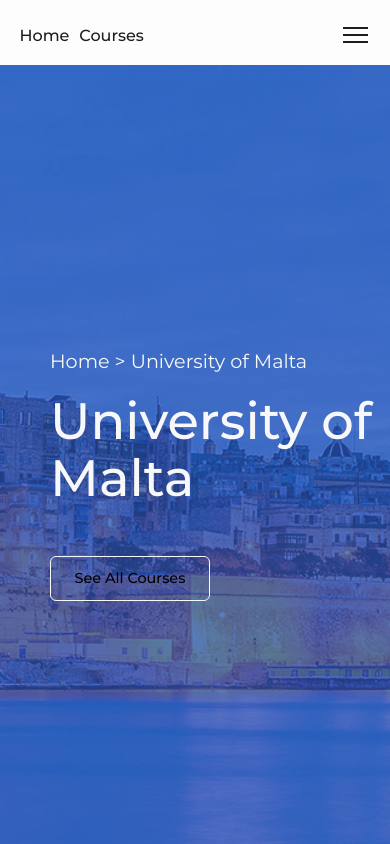
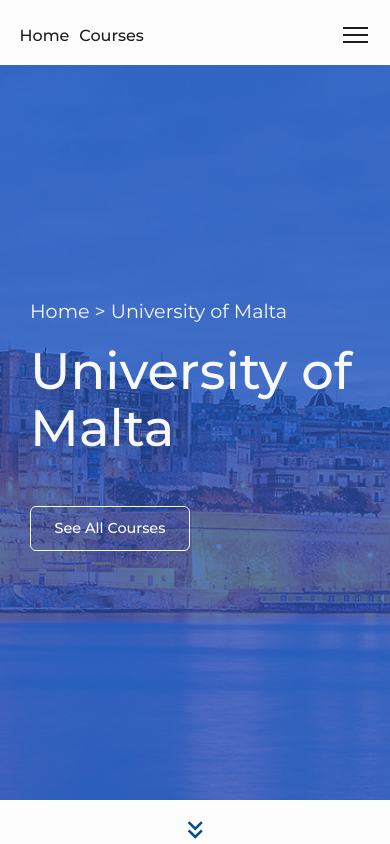
Before and after one commit to ArthurDSant/University-Of-Malta, a React (Vite) app: page / in a window 390 px wide. Shown: the top 844 px of the page. Built offline with nearby package versions, Linux system fonts and the light colour scheme.

Commit message:
mobile home fixed

```diff
--- a/src/sections/Home/index.css
+++ b/src/sections/Home/index.css
@@ -42,6 +42,10 @@
    color: var(--second);
 }
 
+.home__left button {
+   color: white;
+}
+
 .SeeAllCourses {
    margin-top: 50px;
    width: 160px;
@@ -69,7 +73,7 @@
       align-items: center;
       justify-content: center;
       width: 100vw;
-      height: 900px;
+      height: 800px;
    }
 
    .background__image {
@@ -81,7 +85,7 @@
       display: flex;
       align-items: center;
       justify-content: space-around;
-      margin: 50px 0px 0px 50px;
+      margin: 50px 0px 0px 30px;
       gap: 250px;
       color: #fdfdfd;
    }
```
